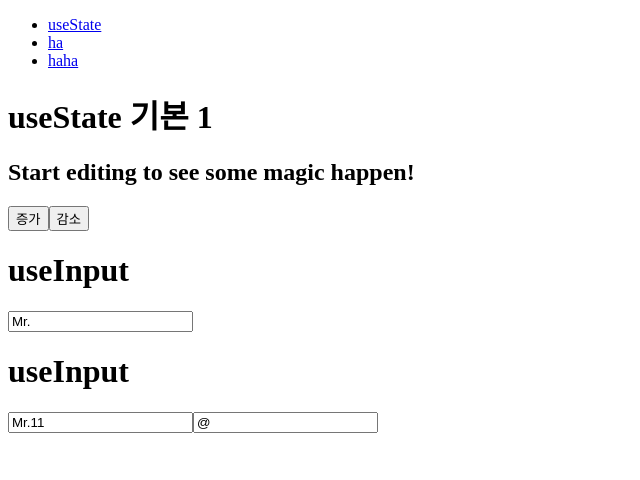
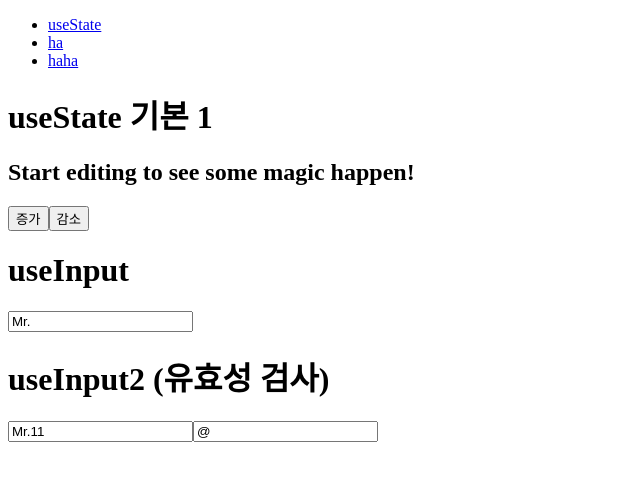
Before and after one commit to ddock4you/practice-react-hook, a React (Create React App) app: page / in a window 1280 px wide. Shown: the top 480 px of the page, without its empty margins (0-640 px from the left). Built offline with nearby package versions, Linux system fonts and the light colour scheme.

Commit message:
useInput을 이용한 유효성 검사

```diff
--- a/src/components/useStateJs/UseInputHook.js
+++ b/src/components/useStateJs/UseInputHook.js
@@ -53,7 +53,7 @@ export const UseInputHook2 = () => {
 
     return (
         <div>
-            <h1>useInput</h1>
+            <h1>useInput2 (유효성 검사)</h1>
             <input
                 placeholder="Name"
                 {...name} /*value={name.value} onChange={name.onChange}*/
```
Also changed, not shown: src/components/useStateJs/UseTabsHook.js (added).
